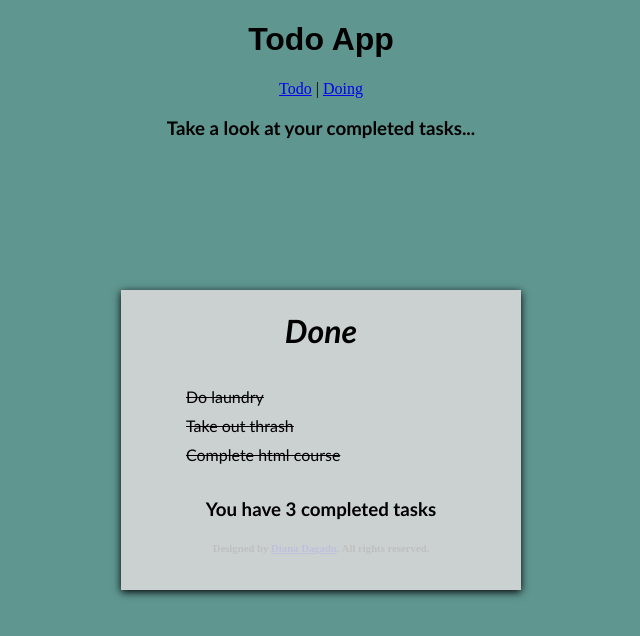
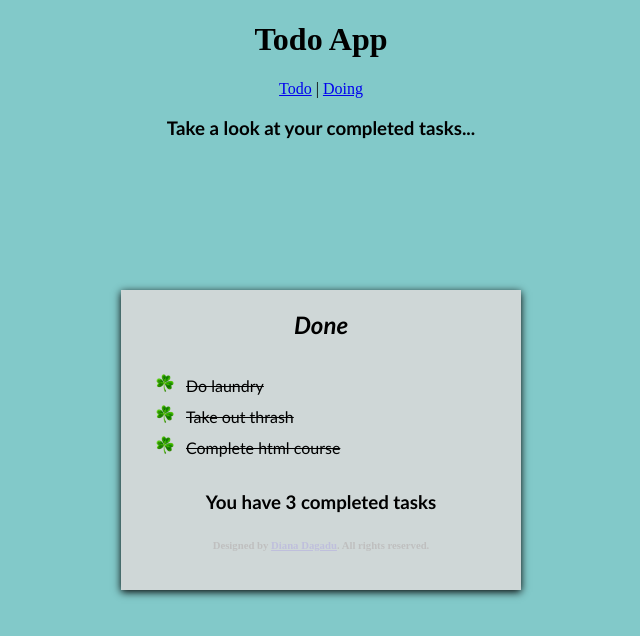
Before and after one commit to diana-dagadu/Todo-App, a plain HTML site: page done.html in a window 1280 px wide. Shown: the whole page, without its empty margins (319-959 px from the left). Drawn offline with Linux system fonts and the light colour scheme.

Commit message:
Initial commit

```diff
--- a/doing.css
+++ b/doing.css
@@ -1,6 +1,11 @@
 body{
     background-color: rgb(218, 176, 136);
     background-size: 150%;
+
+    }
+
+    li{
+        list-style-image: url(img/bullet2.png);
 
         }
 
@@ -18,6 +23,7 @@ body{
         ;
     }
 
+
 #to_do {
     font-family: 'Gill Sans', 'Gill Sans MT', Calibri, 'Trebuchet MS', sans-serif;
     font-style: italic;
@@ -25,8 +31,10 @@ body{
 
 }
 
-    .titleToDo{
-        font-family: sans-serif;
+#titleToDo{
+    font-family: 'Gill Sans', 'Gill Sans MT', Calibri, 'Trebuchet MS', sans-serif;
+    font-style: italic;
+    color: rgb(0, 0, 0)
 }
 
     .no-bullets{
@@ -42,10 +50,10 @@ body{
 
     }
 
-    #add-btn{
-    background-color: aquamarine;
-    }
-
     #footer1{
         font-family: 'Gill Sans', 'Gill Sans MT', Calibri, 'Trebuchet MS', sans-serif;
     }
+
+    footer{
+        margin-top: 400px;
+    }
--- a/done.css
+++ b/done.css
@@ -1,10 +1,12 @@
 body{
-    background-color: rgb(95, 150, 144);
+    background-color: rgb(130, 201, 201);
     background-size: 150%;
 
     }
 
-
+    li{
+        list-style-image: url(img/bullet2.png);
+    }
 
 .list_items{
     position: absolute;
@@ -20,6 +22,7 @@ body{
 }
 
 
+
 #to_do {
     font-family: 'Gill Sans', 'Gill Sans MT', Calibri, 'Trebuchet MS', sans-serif;
     font-style: italic;
@@ -27,8 +30,10 @@ color: black
 
 }
 
-.titleToDo{
-    font-family: sans-serif;
+#titleToDo{
+    font-family: 'Gill Sans', 'Gill Sans MT', Calibri, 'Trebuchet MS', sans-serif;
+    font-style: italic;
+    color: rgb(0, 0, 0)
 }
 
 .no-bullets{
@@ -51,3 +56,7 @@ background-color: aquamarine;
 #footer1{
     font-family: 'Gill Sans', 'Gill Sans MT', Calibri, 'Trebuchet MS', sans-serif;
 }
+
+footer{
+    margin-top: 400px;
+}
--- a/done.html
+++ b/done.html
@@ -13,7 +13,7 @@
         <h3 id=footer1>Take a look at your completed tasks...</h3></center>
 
     <div class="list_items">
-    <h1 id="to_do">Done</h1>
+    <h2 id="to_do">Done</h2>
 
         <div>
             <ul class="no-bullets">
@@ -27,28 +27,6 @@
 
 </body>
 
-<br>
-<br>
-<br>
-<br>
-<br>
-<br>
-<br>
-
-<br>
-<br>
-<br>
-<br>
-<br>
-<br>
-<br>
-<br>
-<br>
-<br>
-<br>
-<br>
-<br>
-
 
 <footer>
     <center>
--- a/style.css
+++ b/style.css
@@ -1,8 +1,12 @@
 body{
 background-image: url('img/back3.jpg');
 background-size: 145%;
+}
 
+li{
+list-style-image: url(img/bullet2.png);
 }
+
 
 .list_items{
     position: absolute;
@@ -14,8 +18,7 @@ background-size: 145%;
     width: 400px;
     height: 360px;
     text-align: center;
-    font-family: 'Gill Sans', 'Gill Sans MT', Calibri, 'Trebuchet MS', sans-serif
-    ;
+    font-family: 'Gill Sans', 'Gill Sans MT', Calibri, 'Trebuchet MS', sans-serif;
 }
 
 #to_do {
@@ -26,7 +29,7 @@ color: black
 }
 
 #titleToDo{
-    font-family: sans-serif;
+    font-family: 'Gill Sans', 'Gill Sans MT', Calibri, 'Trebuchet MS', sans-serif;
     font-style: italic;
     color: rgb(0, 0, 0)
 }
@@ -36,7 +39,6 @@ color: black
     margin:  0px 50px ;
     padding: 15px;
     text-align: left;
-
 }
 
 
@@ -46,9 +48,14 @@ padding:5px 5px 5px 5px
 }
 
 #add-btn{
-background-color: aquamarine;
+background-color: rgb(10, 175, 60);
+cursor: pointer;
 }
 
 #footer1{
     font-family: 'Gill Sans', 'Gill Sans MT', Calibri, 'Trebuchet MS', sans-serif;
 }
+
+footer{
+    margin-top: 400px;
+}
```
Also changed, not shown: doing.html (+1 -23 lines), index.html (+2 -25 lines), img/bullet2.png (added). Lines whose indentation alone changed are shown as unchanged.
